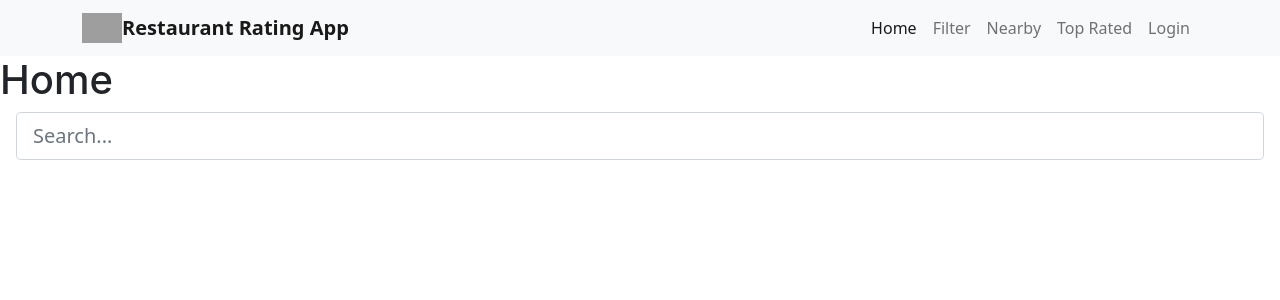
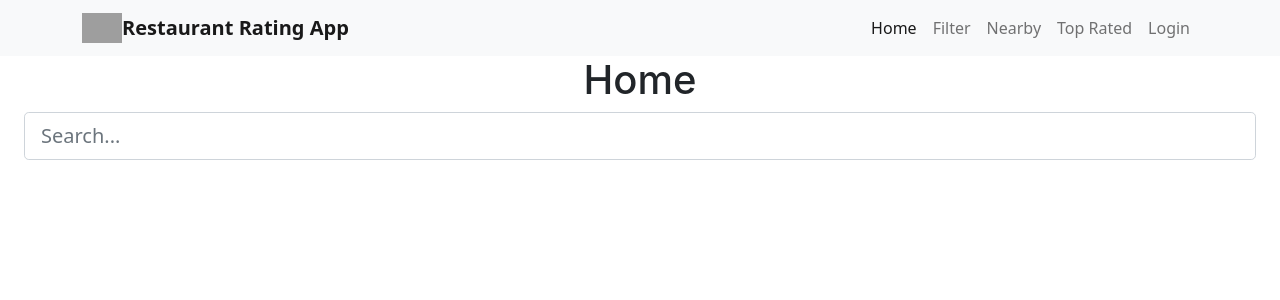
Before and after one commit to rba1aji/restoview, a React (Create React App) app: page / in a window 1280 px wide. Shown: the top 300 px of the page. Built offline with nearby package versions, Linux system fonts and the light colour scheme; grey boxes are pictures that could not be loaded.

Commit message:
2 files modified

```diff
--- a/src/components/Search.js
+++ b/src/components/Search.js
@@ -54,7 +54,7 @@ export default function Search() {
 
   return (
     <>
-      <div className="ms-3 me-3">
+      <div className="ms-4 me-4">
       <FormControl
         // autoFocus
         size="lg"
--- a/src/containers/Home/index.js
+++ b/src/containers/Home/index.js
@@ -3,7 +3,7 @@ import Search from '../../components/Search'
 const HomeContainer = () => {
   return (
     <>
-    <h1>Home</h1>
+    <h1 className="text-center">Home</h1>
     <Search/>
     </>
   );
```
